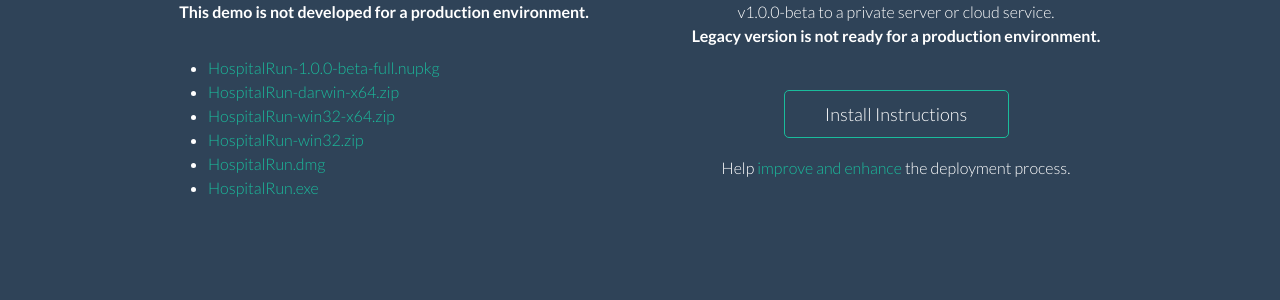
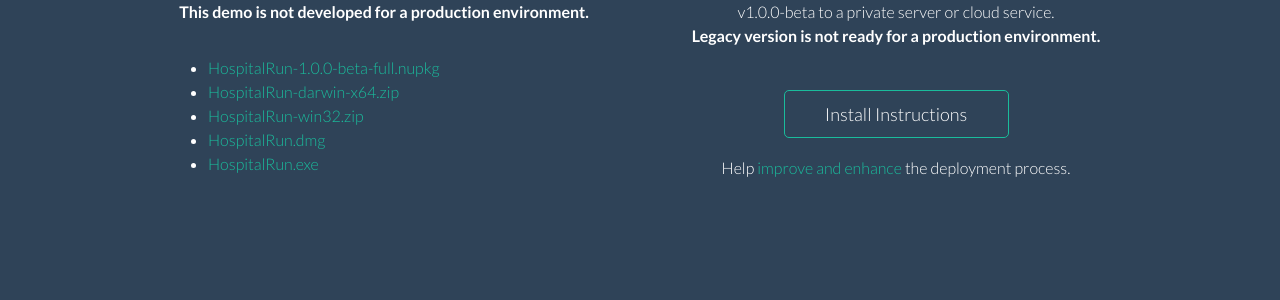
Before and after one commit to HospitalRun/hospitalrun.io, a Jekyll site: the page built from tryit/index.md, in a window 1280 px wide. Shown: the part 474-774 px from the top of the page. Built offline with Jekyll 4.4.1, drawn with Linux system fonts in a browser that asks for light colours; nearby versions of some CDN libraries.

Commit message:
Update index.md

```diff
--- a/tryit/index.md
+++ b/tryit/index.md
@@ -20,7 +20,6 @@ layout: default
       <ul style="text-align: left;">
       <li><a href="https://github.com/HospitalRun/hospitalrun-frontend/releases/download/1.0.0-beta/HospitalRun-1.0.0-beta-full.nupkg" rel="noopener" target="_blank" >HospitalRun-1.0.0-beta-full.nupkg</a></li>
       <li><a href="https://github.com/HospitalRun/hospitalrun-frontend/releases/download/1.0.0-beta/HospitalRun-darwin-x64.zip" rel="noopener" target="_blank">HospitalRun-darwin-x64.zip</a></li>
-      <li><a href="https://github.com/HospitalRun/hospitalrun-frontend/releases/download/1.0.0-beta/HospitalRun-win32-x64.zip"  target="_blank" rel="noopener" >HospitalRun-win32-x64.zip</a></li>
       <li><a href="https://github.com/HospitalRun/hospitalrun-frontend/releases/download/1.0.0-beta/HospitalRun-win32.zip" target="_blank" rel="noopener" >HospitalRun-win32.zip</a></li>
       <li><a href="https://github.com/HospitalRun/hospitalrun-frontend/releases/download/1.0.0-beta/HospitalRun.dmg" target="_blank" rel="noopener" >HospitalRun.dmg</a></li>
       <li><a href="https://github.com/HospitalRun/hospitalrun-frontend/releases/download/1.0.0-beta/HospitalRun.exe" target="_blank" rel="noopener" >HospitalRun.exe</a></li>
```
